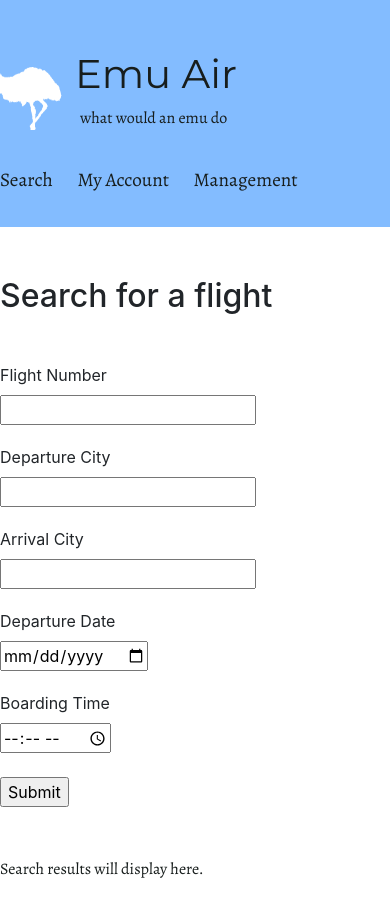
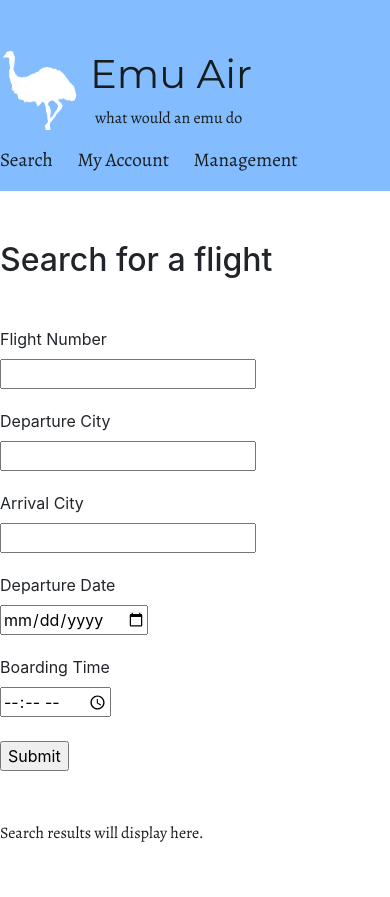
Before and after one commit to skylarbeaty/AirlineDatabase, a PHP site: page / in a window 390 px wide. After the commit the page ends 842 px from the top, so only its background shows below. Run offline with PHP 8.4, Linux system fonts and the light colour scheme.

Commit message:
formatting
minor formatting changes

```diff
--- a/FrontEnd/index.html
+++ b/FrontEnd/index.html
@@ -8,16 +8,16 @@
 </head>
 <body>
     <div class = "header row">
-        <div class="col-md-3 col-s-0"></div>
-        <div class="col-md-6">
-            <div class="row">
+        <div class="col-lg-3 col-sm-0"></div>
+        <div class="col-lg-6">
+            <div class="row" style="padding-left: 15px;">
             <img src = "emuIcon.png" style = "width: 80px; height: 80px;">
                 <div style="display: inline-block; padding-left: 10px;">
                     <h1>Emu Air<br/></h1>
                     <p style="padding-left: 5px;">what would an emu do</p>
                 </div>
             </div>
-            <div class="table">
+            <div class="table" >
                 <ul>
                     <li><a href="#"><p>Search</p></a></li>
                     <li><a href="#"><p>My Account</p></a></li>
@@ -25,11 +25,11 @@
                 </ul>
             </div>
         </div>
-        <div class="col-md-3 col-s-0"></div>
+        <div class="col-lg-3 col-sm-0"></div>
     </div>
     <div class="row">
-        <div class="col-md-3 col-s-0"></div>
-        <div class="col-md-2">
+        <div class="col-lg-3 col-s-0"></div>
+        <div class="col-lg-2">
             <h2 style="padding-top: 50px; padding-bottom: 20px;">Search for a flight</h2>
             <form>
                 <label>Flight Number</label><br/>
@@ -45,9 +45,9 @@
                 <input type="submit">
             </form>
         </div>
-        <div class="col-md-4">
+        <div class="col-lg-4">
             <p style="padding-top: 50px;">Search results will display here.</p>
         </div>
-        <div class="col-md-3 col-s-0"></div>
+        <div class="col-lg-3 col-s-0"></div>
     </div>
 </body>
--- a/FrontEnd/main.css
+++ b/FrontEnd/main.css
@@ -13,6 +13,7 @@
 }
 .header {
     background: #83bcff;
+    border-left: 0px;
     padding-left: 0px;
     padding-right: 0px;
     padding-top: 50px;
@@ -25,8 +26,8 @@
 }
 .table ul{
     padding: 0;
+    margin: 0;
 	list-style: none;
-    padding-top: 20px;
 }
 .table ul li{
     padding-right: 20px;
```
